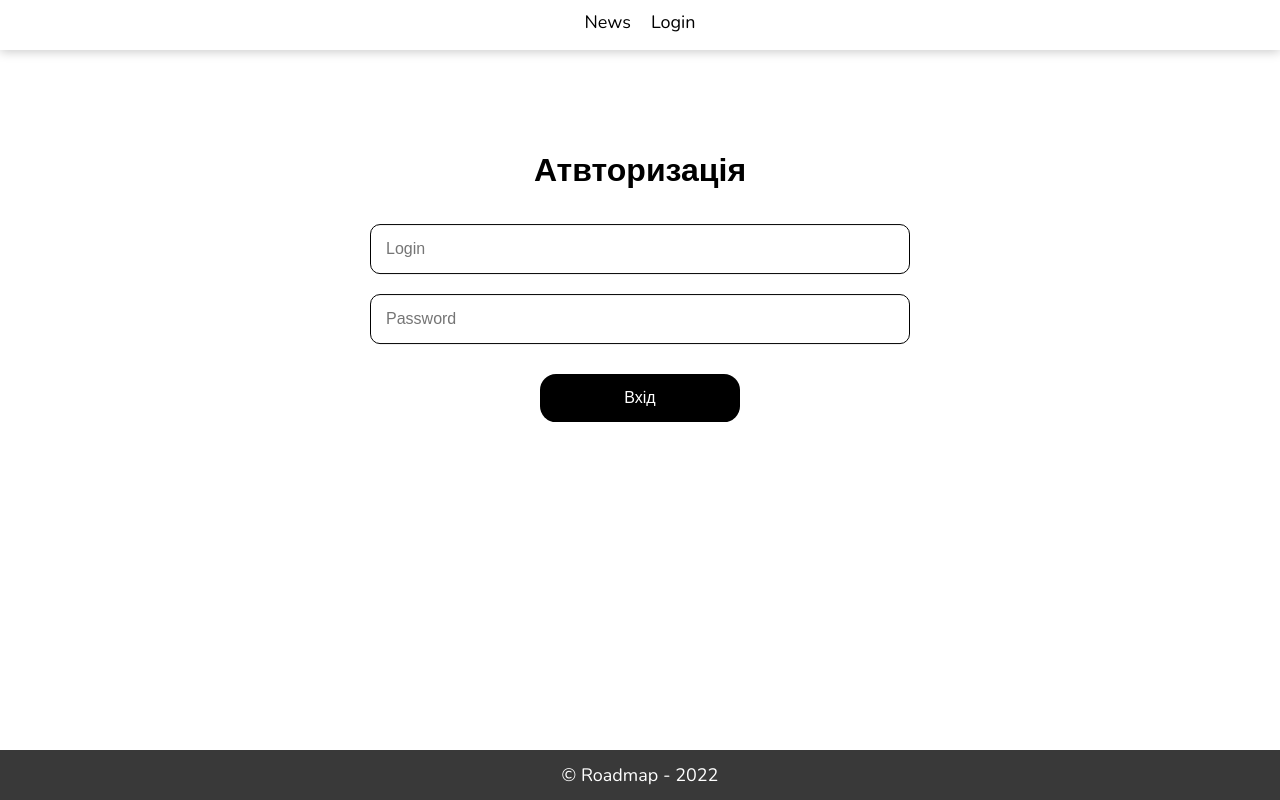
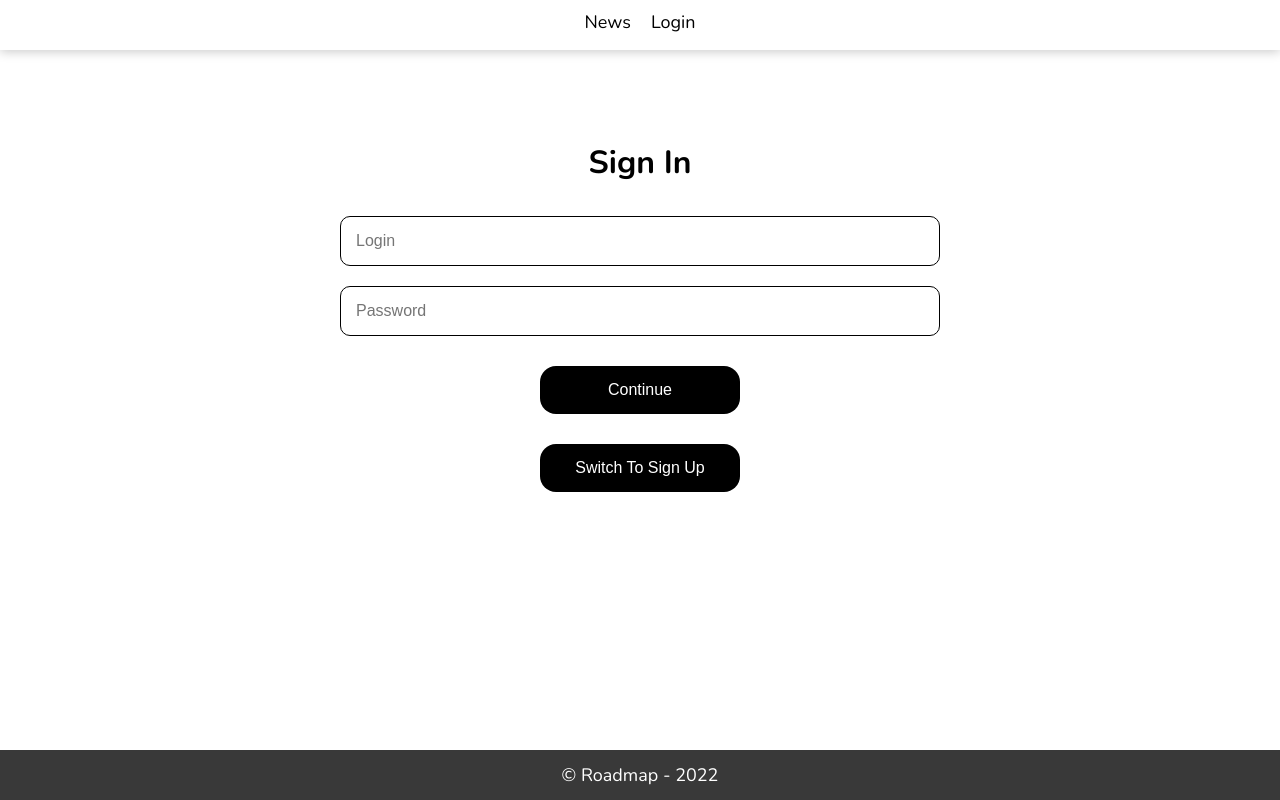
Before and after one commit to sitnell99/react-node-axample, a React (Create React App) app in the folder client/: page /login in a window 1280 px wide. Built offline with nearby package versions, Linux system fonts and the light colour scheme; the HTML template or start-up script is replaced by a standard one.

Commit message:
Roadmap-add-form-switcher

```diff
--- a/client/src/components/LoginPage/LoginPage.js
+++ b/client/src/components/LoginPage/LoginPage.js
@@ -1,37 +1,30 @@
-import classes from './LoginPage.module.css';
+import {useState} from "react";
+import SighUpForm from "./SignUpForm";
+import SignInForm from "./SignInForm";
+import classes from "./LoginPage.module.css";
 
 const LoginPage = () => {
 
-    const handleLogIn = () => {
+    const [defaultForm, setDefaultForm] = useState(true);
 
+    const toggle = () => {
+        if(defaultForm) {
+            setDefaultForm(false);
+        } else {
+            setDefaultForm(true);
+        }
     };
+    const buttonText = defaultForm ? 'Switch To Sign Up' : 'Switch To Sign In';
+    const switchButton = <button className={classes.blackBtn} onClick={toggle}>{buttonText}</button>;
 
     return (
-            <div className={`${classes.formContainer} ${classes.editFormContainer}`}>
-                <h1>Атвторизація</h1>
-                <form onSubmit={handleLogIn}>
-                    <div className={classes.formItem}>
-                        <input
-                            type="text"
-                            name="login"
-                            placeholder='Login'
-                            required
-                        />
-                    </div>
-                    <div className={classes.formItem}>
-                        <input
-                            type="password"
-                            name="password"
-                            placeholder='Password'
-                            required
-                        />
-                    </div>
-                    <div className={classes.formItem}>
-                        <button className={classes.blackBtn} type="submit">Вхід</button>
-                    </div>
-                </form>
-            </div>
+        <>
+        { defaultForm
+            ? <SignInForm switchButton={switchButton}/>
+            : <SighUpForm switchButton={switchButton}/>
+        }
+        </>
     )
+
 }
-
 export default LoginPage;
--- a/client/src/components/LoginPage/LoginPage.module.css
+++ b/client/src/components/LoginPage/LoginPage.module.css
@@ -1,8 +1,4 @@
 .formContainer {
-    position: fixed;
-    left: 50%;
-    top: 35%;
-    transform: translate(-50%, -50%);
     display: flex;
     flex-direction: column;
     justify-content: center;
@@ -11,43 +7,27 @@
     border-radius: 10px;
     background-color: #fff;
     z-index: 2;
+    max-width: 700px;
+    margin: 20px auto;
 }
-.editFormContainer {
-    max-width: 100%;
-    min-width: 50%;
-}
-.editFormContainer .formItem button {
+
+.formContainer .formItem button {
     max-width: 100%;
     width: 200px;
     margin-top: 20px;
 }
-.editFormContainer .formItem {
+.formContainer .formItem {
     display: flex;
     flex-direction: column;
     justify-content: center;
     align-items: center;
 }
-.editFormContainer form,
-.editFormContainer .formItem input,
-.editFormContainer .formItem textarea {
+.formContainer form,
+.formContainer .formItem input,
+.formContainer .formItem textarea {
     width: 100%;
 }
-.overlay {
-    position: fixed;
-    top: 0;
-    left: 0;
-    right: 0;
-    bottom: 0;
-    width: 100%;
-    height: 100%;
-    z-index: 1;
-    background-color: rgba(1,1,1,0.2);
-}
-.closeBtn {
-    position: absolute;
-    top: 10px;
-    right: 10px;
-}
+
 .formItem input, .formItem textarea {
     border: 1px solid #000;
     border-radius: 10px;
--- /dev/null
+++ b/client/src/components/LoginPage/SignInForm.js
@@ -0,0 +1,40 @@
+import classes from './LoginPage.module.css';
+
+const SignInForm = (props) => {
+
+    const { switchButton } = props;
+
+    const handleLogIn = () => {
+
+    };
+
+    return (
+        <div className={classes.formContainer}>
+                <h1>Sign In</h1>
+                <form onSubmit={handleLogIn}>
+                    <div className={classes.formItem}>
+                        <input
+                            type="text"
+                            name="login"
+                            placeholder='Login'
+                            required
+                        />
+                    </div>
+                    <div className={classes.formItem}>
+                        <input
+                            type="password"
+                            name="password"
+                            placeholder='Password'
+                            required
+                        />
+                    </div>
+                    <div className={classes.formItem}>
+                        <button className={classes.blackBtn} type="submit">Continue</button>
+                        {switchButton}
+                    </div>
+                </form>
+            </div>
+    )
+}
+
+export default SignInForm;
--- /dev/null
+++ b/client/src/components/LoginPage/SignUpForm.js
@@ -0,0 +1,71 @@
+import classes from './LoginPage.module.css';
+
+const SighUpForm = (props) => {
+
+    const { switchButton } = props;
+    const handleLogIn = () => {
+
+    };
+
+    return (
+        <div className={classes.formContainer}>
+            <h1>Sign Up</h1>
+            <form onSubmit={handleLogIn}>
+                <div className={classes.formItem}>
+                    <input
+                        type="text"
+                        name="firstname"
+                        placeholder='Firstname'
+                        required
+                    />
+                </div>
+                <div className={classes.formItem}>
+                    <input
+                        type="text"
+                        name="lastname"
+                        placeholder='Lastname'
+                        required
+                    />
+                </div>
+                <div className={classes.formItem}>
+                    <input
+                        type="text"
+                        name="login"
+                        placeholder='Login'
+                        required
+                    />
+                </div>
+                <div className={classes.formItem}>
+                    <input
+                        type="date"
+                        name="birthdate"
+                        placeholder='Birthdate'
+                        required
+                    />
+                </div>
+                <div className={classes.formItem}>
+                    <input
+                        type="password"
+                        name="password"
+                        placeholder='Password'
+                        required
+                    />
+                </div>
+                <div className={classes.formItem}>
+                    <input
+                        type="password"
+                        name="password_confirm"
+                        placeholder='Confirm Password'
+                        required
+                    />
+                </div>
+                <div className={classes.formItem}>
+                    <button className={classes.blackBtn} type="submit">Continue</button>
+                    {switchButton}
+                </div>
+            </form>
+        </div>
+    )
+}
+
+export default SighUpForm;
--- a/client/src/components/LoginPage/index.js
+++ /dev/null
@@ -1 +0,0 @@
-export { default } from './LoginPage';
--- a/client/src/components/Routes/Routes.js
+++ b/client/src/components/Routes/Routes.js
@@ -1,6 +1,6 @@
 import {Route, Switch} from "react-router-dom";
 import News from "../News";
-import LoginPage from "../LoginPage";
+import LoginPage from "../LoginPage/LoginPage";
 
 const Routes = () =>  {
     return (
```
